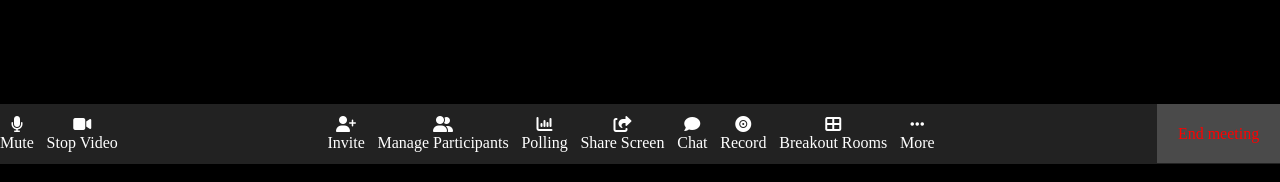
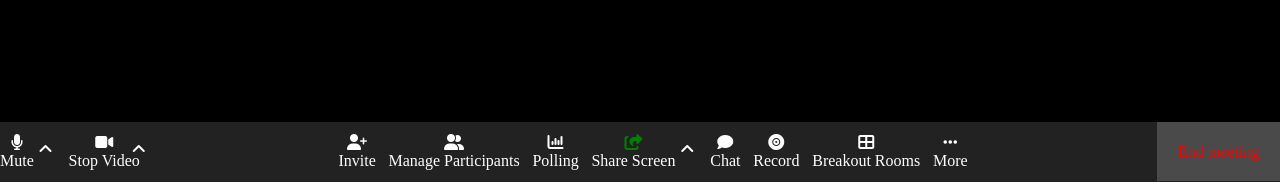
Before and after one commit to Omar-Codess/html-css-zoom, a plain HTML site: page index.html in a window 1280 px wide. Shown: the part 696-878 px from the top of the page. Drawn offline with Linux system fonts and the light colour scheme.

Commit message:
inserite icone angle-up

```diff
--- a/css/style.css
+++ b/css/style.css
@@ -63,3 +63,14 @@ footer{
 .margin-right{
     margin-right: 0.8em;
 }
+
+.fa-share-from-square{
+    color: green;
+}
+
+.fa-angle-up{
+    line-height: 30px;
+    vertical-align: middle;
+    margin-left: -0.5em;
+    margin-right: 1em;
+}
--- a/index.html
+++ b/index.html
@@ -12,6 +12,8 @@
     <!-- main -->
     <main>
         <div class="background">
+            <span>Speaker view</span>
+
             <div class="container-flex">
                 <div class="container">
                     <div class="col col-1">
@@ -72,10 +74,12 @@
                 <i class="fa-solid fa-microphone"></i>
                 <p>Mute</p>
             </div>
+            <i class="fa-solid fa-angle-up"></i>
             <div class="stop-video">
                 <i class="fa-solid fa-video"></i>
                 <p>Stop Video</p>
             </div>
+            <i class="fa-solid fa-angle-up"></i>
         </div>
         <div class="footer-middle white-text">
             <div class="margin-right">
@@ -94,6 +98,7 @@
                 <i class="fa-solid fa-share-from-square"></i>
                 <p>Share Screen</p>
             </div>
+            <i class="fa-solid fa-angle-up"></i>
             <div class="margin-right">
                 <i class="fa-solid fa-comment"></i>
                 <p>Chat</p>
```
